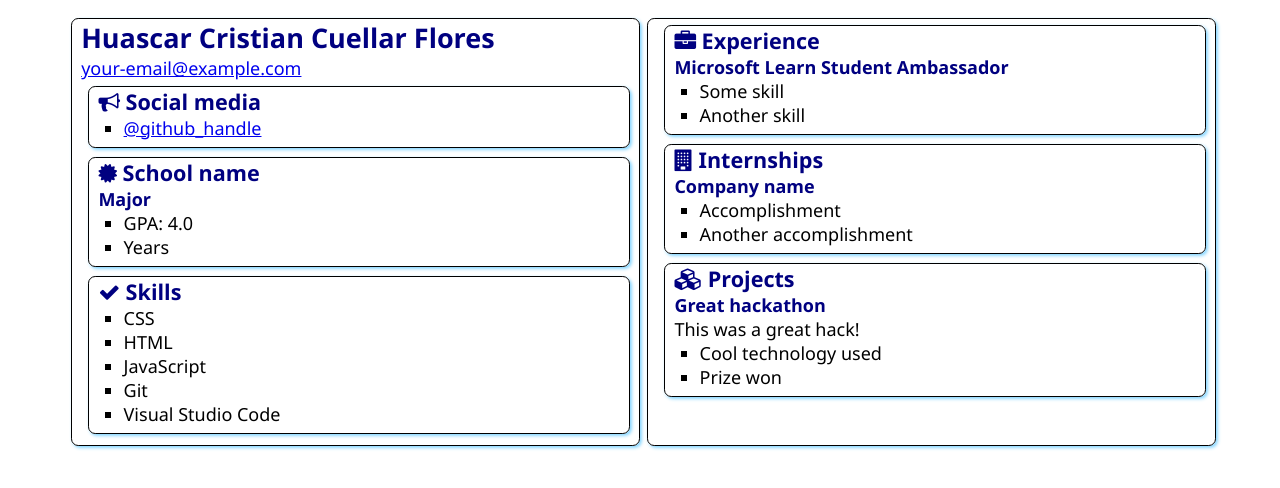
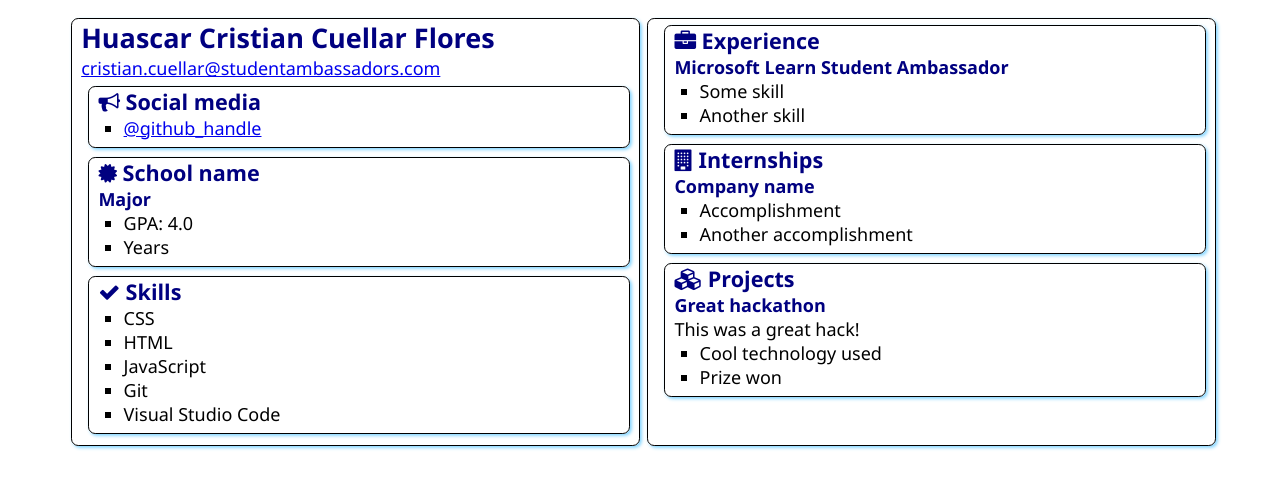
Before and after one commit to HuascarCristian/SATechnicalOnboarding, a plain HTML site: page src/index.html in a window 1280 px wide. Drawn offline with Linux system fonts and the light colour scheme.

Commit message:
Update index.html

```diff
--- a/src/index.html
+++ b/src/index.html
@@ -13,7 +13,7 @@
     <main>
         <article class="box">
             <h1>Huascar Cristian Cuellar Flores</h1>
-            <div><a href="cristian.cuellar@studentambassadors.com">your-email@example.com</a></div>
+            <div><a href="mailto:cristian.cuellar@studentambassadors.com">cristian.cuellar@studentambassadors.com</a></div>
 
             <section class="box">
                 <h2>
```
